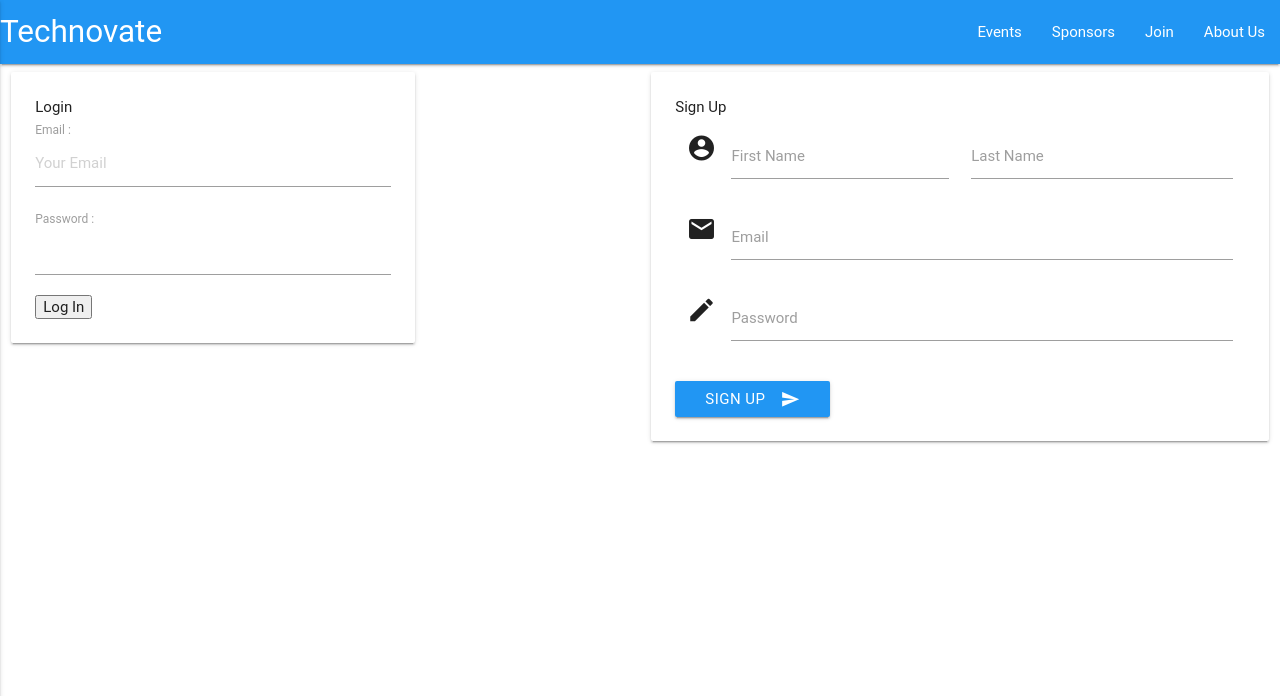
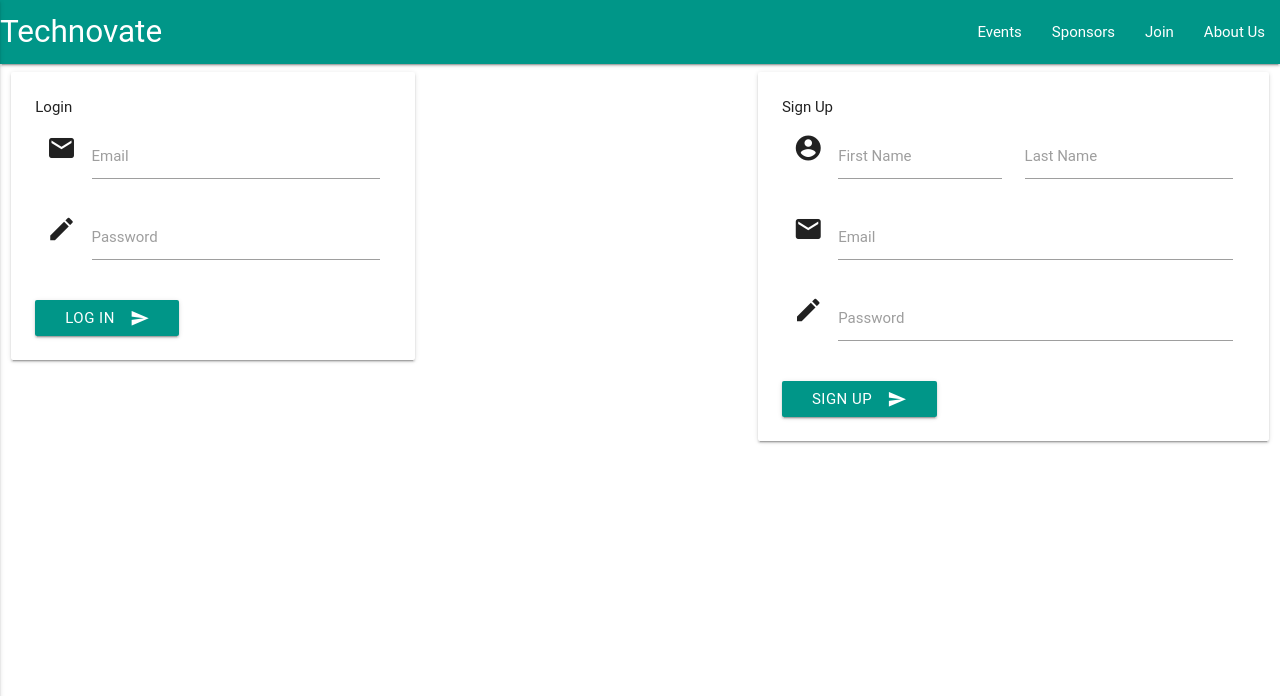
Before and after one commit to rajatgupta310198/Technovate, a Django app: page /join/ in a window 1280 px wide. Shown: the top 696 px of the page. Run offline with Django 3.2, Linux system fonts and the light colour scheme; some libraries are stand-ins or nearby versions; some web fonts are replaced.

Commit message:
Update join.html

```diff
--- a/templates/join.html
+++ b/templates/join.html
@@ -3,11 +3,13 @@
 <head>
     <meta charset="UTF-8">
     <title>Join Technovate</title>
+    {% load staticfiles %}
     <link rel="stylesheet" href="https://cdnjs.cloudflare.com/ajax/libs/materialize/0.97.7/css/materialize.min.css">
     <link href="http://fonts.googleapis.com/icon?family=Material+Icons" rel="stylesheet">
+    <link rel="stylesheet" href="{% static "style.css" %}">
 </head>
 <body>
-  <nav class="blue hoverable">
+  <nav class="teal hoverable">
    <div class="nav-wrapper">
    <a class="brand-logo" href="{% url 'index' %}">Technovate</a>
    <a href="#" data-activates="mobile-demo" class="button-collapse"><i class="material-icons">menu</i></a>
@@ -33,17 +35,25 @@
   <div class="card-panel hoverable">
      <span class="card-title">Login</span>
       <form action="{% url 'login' %}" method="post">
-      <label for="#email">Email :</label>
-      <input type="text" name="email" placeholder="Your Email" id="email" autocomplete="off" required="required"/><br>
-      <label for="#password">Password :</label>
-      <input type="password" name="password" id="password"  autocomplete="off" required="required"/><br>
-      <input type="submit" value="Log In"/>
+      <div class="row">
+        <div class="input-field col s12 m12 l12">
+           <i class="material-icons prefix">email</i>
+          <input type="email" name="email" autocomplete="off" required="required" id="email"/>
+          <label for="email">Email</label>
+        </div>
+        <div class="input-field col s12 m12 l12">
+          <i class="material-icons prefix">mode_edit</i>
+          <input type="password" name="password" autocomplete="off" required="required" id="password"/>
+          <label for="password">Password</label>
+        </div>
+      </div>
+        <button type="submit" value="Log In" class="btn waves-effect waves-light teal">Log In<i class="material-icons right">send</i></button>
       </form>
   </div>
 
 </div>
-<div class="col l2"></div>
-<div class="col s12 m12 l6">
+<div class="col l3"></div>
+<div class="col s12 m12 l5">
 
   <div class="card-panel hoverable">
     <span class="card-title">Sign Up</span>
@@ -70,7 +80,7 @@
            <label for="password">Password</label>
          </div>
       </div>
-      <button type="submit" value="Sign Up" class="btn waves-effect waves-light blue">Sign Up<i class="material-icons right">send</i></button>
+      <button type="submit" value="Sign Up" class="btn waves-effect waves-light teal">Sign Up<i class="material-icons right">send</i></button>
   </form>
   </div>
 
```
